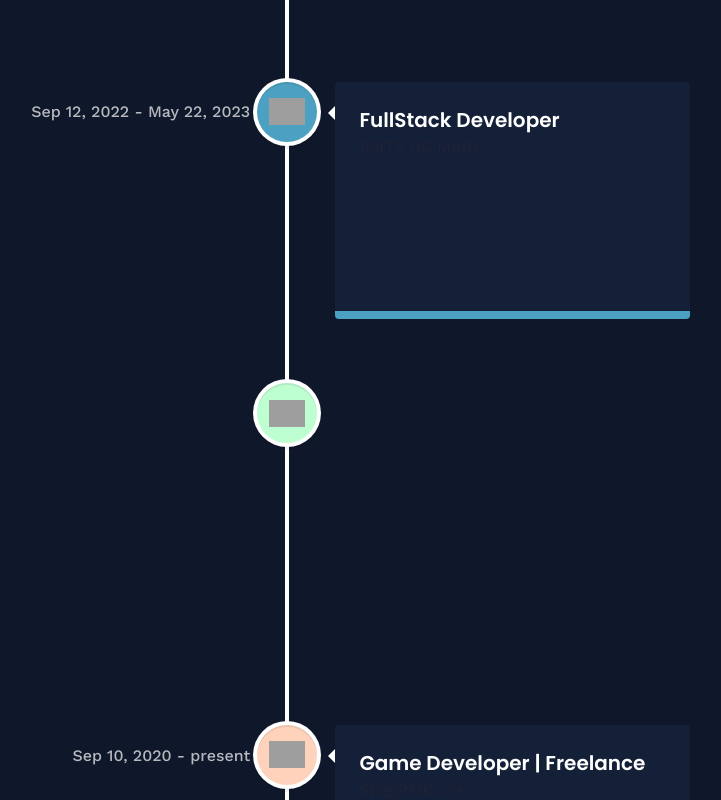
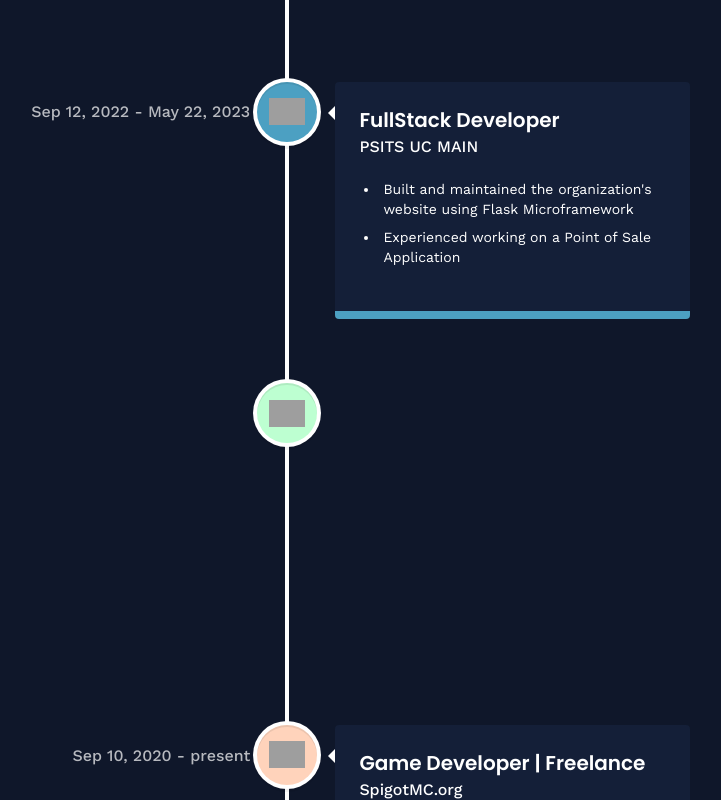
Before and after one commit to jaymar921/jayharron-portfolio, a React (Vite) app: page /about in a window 1280 px wide. Shown: the part 1420-2220 px from the top of the page, without its empty margins (353-1074 px from the left). Built offline with nearby package versions, Linux system fonts and the light colour scheme; grey boxes are pictures that could not be loaded.

Commit message:
Refactor About.jsx

```diff
--- a/src/pages/About.jsx
+++ b/src/pages/About.jsx
@@ -77,7 +77,7 @@ const About = () => {
                     {experience.title}
                   </h3>
                   <p
-                    className="text-black-500 font-medium font-base"
+                    className="text-white font-medium font-base"
                     style={{ margin: 0 }}
                   >
                     {experience.company_name}
@@ -86,7 +86,7 @@ const About = () => {
                 <ul className="my-5 list-disc ml-5 space-y-2">
                   {experience.points.map((point, index) => (
                     <li
-                      className="text-black-500/50 font-normal pl-1 text-sm"
+                      className="text-white font-normal pl-1 text-sm"
                       key={index}
                     >
                       {point}
```
